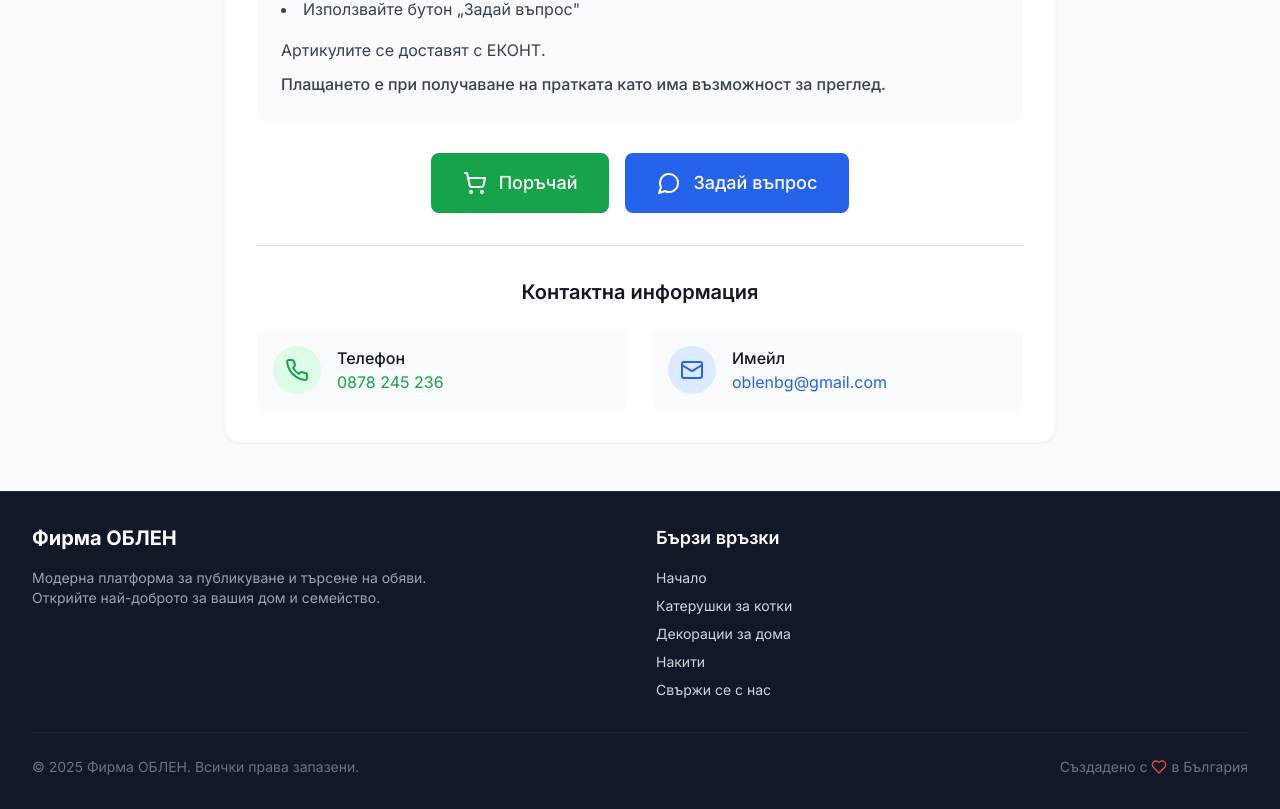
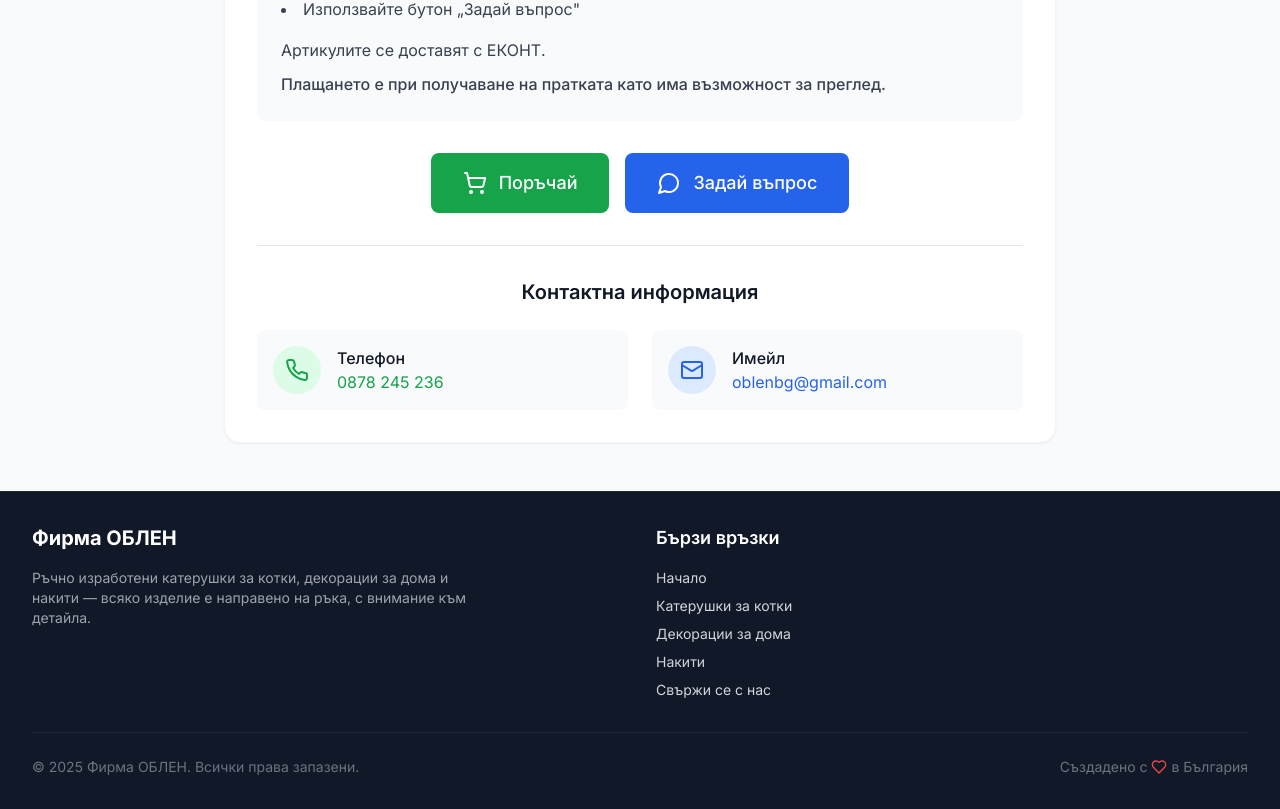
Before and after one commit to rusevamilena72/Oblen, a React (Vite) app: page /contact in a window 1280 px wide. Shown: the part 661-1470 px from the top of the page. Built offline with nearby package versions, Linux system fonts and the light colour scheme; no server answers.

Commit message:
Update Footer.tsx

```diff
--- a/src/components/layout/Footer.tsx
+++ b/src/components/layout/Footer.tsx
@@ -12,7 +12,7 @@ const Footer: React.FC = () => {
               <span className="text-xl font-bold text-white" itemProp="name">Фирма ОБЛЕН</span>
             </div>
             <p className="text-sm text-gray-400 max-w-md" itemProp="description">
-              Модерна платформа за публикуване и търсене на обяви. Открийте най-доброто за вашия дом и семейство.
+              Ръчно изработени катерушки за котки, декорации за дома и накити — всяко изделие е направено на ръка, с внимание към детайла.
             </p>
           </div>
 
@@ -20,11 +20,11 @@ const Footer: React.FC = () => {
           <div className="space-y-4">
             <h3 className="text-lg font-semibold text-white">Бързи връзки</h3>
             <div className="flex flex-col space-y-2 text-sm">
-              <a href="/" className="hover:text-blue-400 transition-colors">Начало</a>
-              <a href="/cat-climbers" className="hover:text-blue-400 transition-colors">Катерушки за котки</a>
-              <a href="/for-home" className="hover:text-blue-400 transition-colors">Декорации за дома</a>
-              <a href="/available" className="hover:text-blue-400 transition-colors">Накити</a>
-              <a href="/contact" className="hover:text-blue-400 transition-colors">Свържи се с нас</a>
+              <a href="/" className="hover:text-berry-300 transition-colors">Начало</a>
+              <a href="/cat-climbers" className="hover:text-berry-300 transition-colors">Катерушки за котки</a>
+              <a href="/for-home" className="hover:text-berry-300 transition-colors">Декорации за дома</a>
+              <a href="/available" className="hover:text-berry-300 transition-colors">Накити</a>
+              <a href="/contact" className="hover:text-berry-300 transition-colors">Свържи се с нас</a>
             </div>
           </div>
         </div>
```
